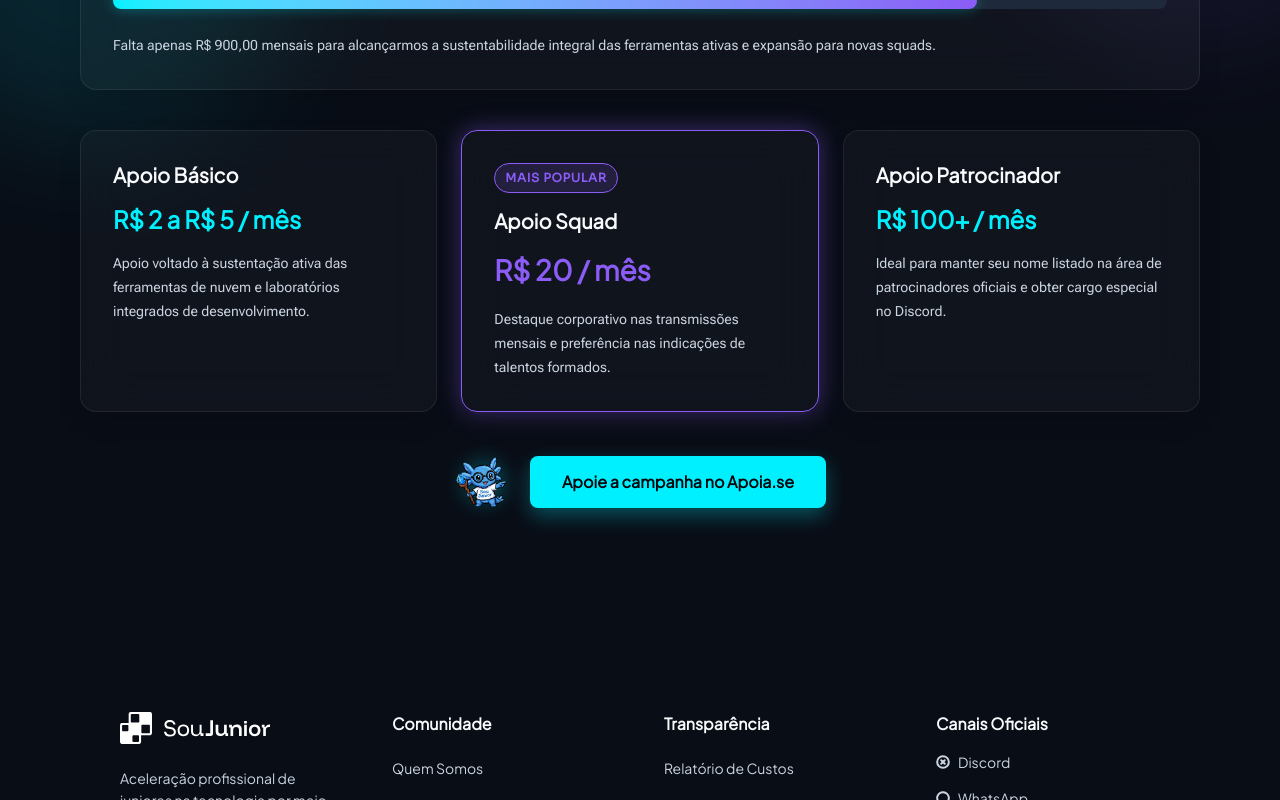
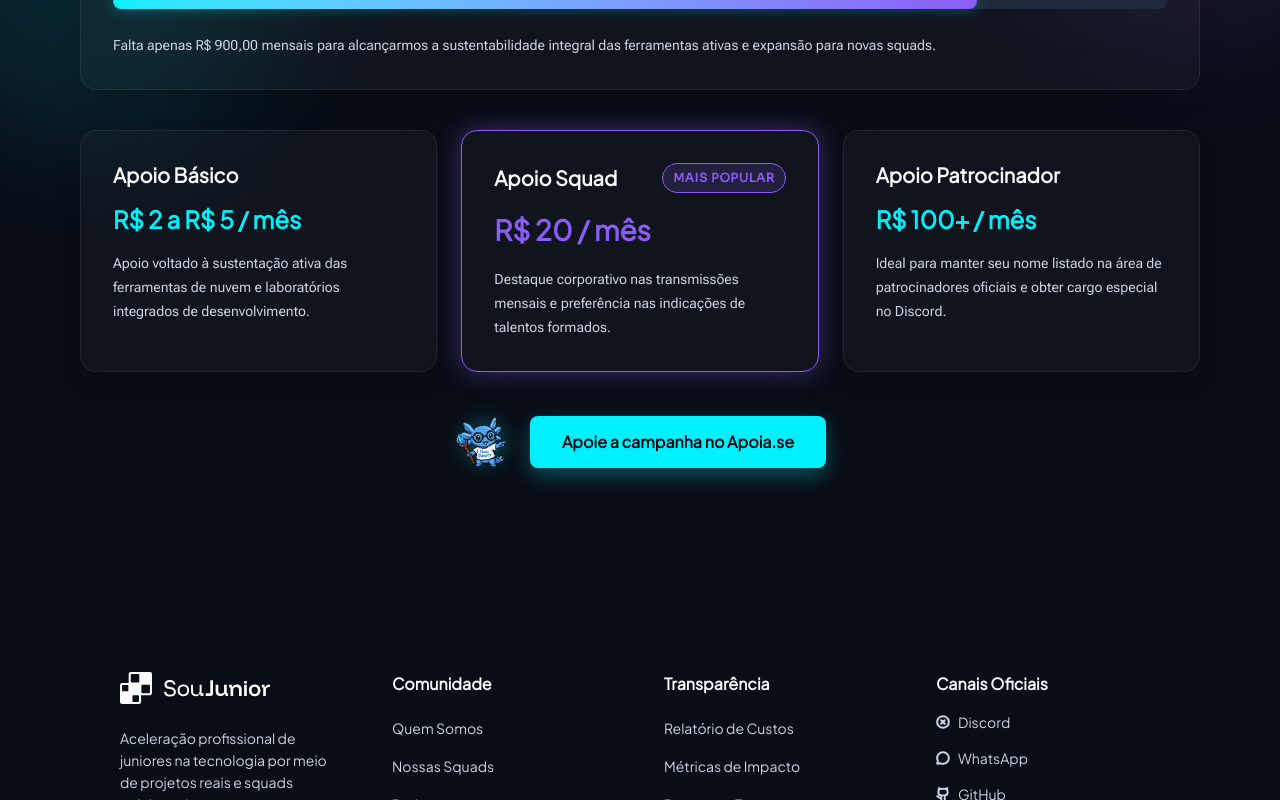
Before and after one commit to ANDERSONGUASSU/devlevelup, a React (Vite) app: page / in a window 1280 px wide. Shown: the part 6140-6940 px from the top of the page. Built offline with nearby package versions, Linux system fonts and the light colour scheme.

Commit message:
fix(powerup): alinha badge mais popular com o nome do tier

```diff
--- a/src/components/powerup/TierCard.tsx
+++ b/src/components/powerup/TierCard.tsx
@@ -27,14 +27,16 @@
         className,
       )}
     >
-      {featured && featuredLabel && (
-        <span className="self-start rounded-full border border-arcade-purple-glow bg-arcade-purple-badge px-2.5 py-1.5 font-sora text-xs font-bold uppercase tracking-wider text-arcade-purple-glow">
-          {featuredLabel}
-        </span>
-      )}
-      <h3 className="font-sans text-xl font-semibold leading-6 text-arcade-footer-heading">
-        {name}
-      </h3>
+      <div className="flex items-center justify-between gap-2">
+        <h3 className="font-sans text-xl font-semibold leading-6 text-arcade-footer-heading">
+          {name}
+        </h3>
+        {featured && featuredLabel && (
+          <span className="shrink-0 rounded-full border border-arcade-purple-glow bg-arcade-purple-badge px-2.5 py-1.5 font-sora text-xs font-bold uppercase tracking-wider text-arcade-purple-glow">
+            {featuredLabel}
+          </span>
+        )}
+      </div>
       <p
         className={cn(
           'font-sans font-bold leading-8',
```
